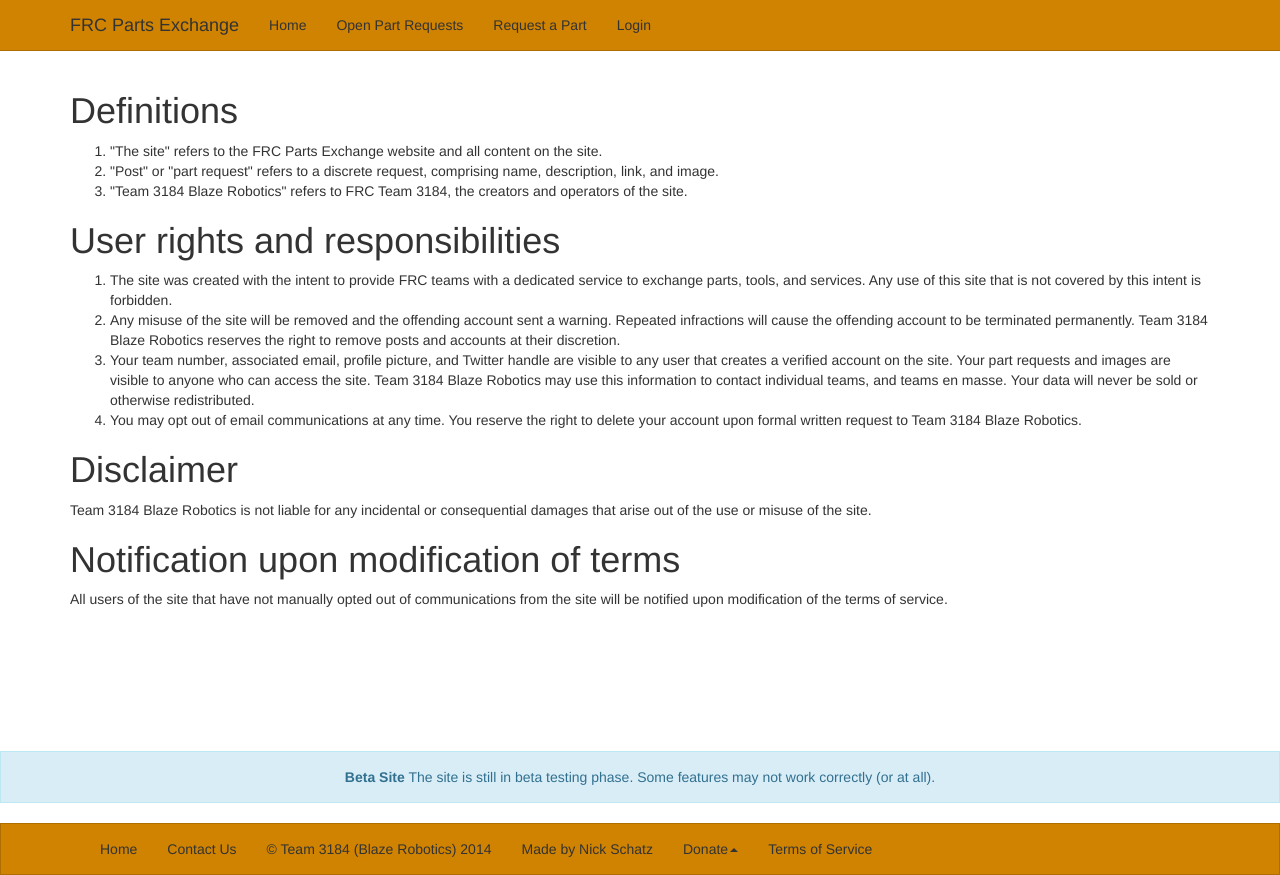
After one commit to FRC3184/partexchange, a PHP site: page /tos.php in a window 1280 px wide. The commit adds this page. Run offline with PHP 8.4, Linux system fonts and the light colour scheme; a stand-in replaces the project's code that opens the database connection; some libraries are stand-ins or nearby versions.

Commit message:
Add TOS and fix minor bugs

```diff
--- /dev/null
+++ b/_tos.html
@@ -0,0 +1,21 @@
+<h1>Definitions</h1>
+<p>
+<ol>
+	<li>"The site" refers to the FRC Parts Exchange website and all content on the site.</li>
+	<li>"Post" or "part request" refers to a discrete request, comprising name, description, link, and image.</li>
+	<li>"Team 3184 Blaze Robotics" refers to FRC Team 3184, the creators and operators of the site.</li>
+</ol>
+</p>
+<h1>User rights and responsibilities</h1>
+<p>
+<ol>
+	<li>The site was created with the intent to provide FRC teams with a dedicated service to exchange parts, tools, and services. Any use of this site that is not covered by this intent is forbidden.</li>
+	<li>Any misuse of the site will be removed and the offending account sent a warning. Repeated infractions will cause the offending account to be terminated permanently. Team 3184 Blaze Robotics reserves the right to remove posts and accounts at their discretion.</li>
+	<li>Your team number, associated email, profile picture, and Twitter handle are visible to any user that creates a verified account on the site. Your part requests and images are visible to anyone who can access the site. Team 3184 Blaze Robotics may use this information to contact individual teams, and teams en masse. Your data will never be sold or otherwise redistributed.</li>
+	<li>You may opt out of email communications at any time. You reserve the right to delete your account upon formal written request to Team 3184 Blaze Robotics.</li>
+</ol>
+</p>
+<h1>Disclaimer</h1>
+<p>Team 3184 Blaze Robotics is not liable for any incidental or consequential damages that arise out of the use or misuse of the site.</p>
+<h1>Notification upon modification of terms</h1>
+<p>All users of the site that have not manually opted out of communications from the site will be notified upon modification of the terms of service.</p>
--- a/account/create.php
+++ b/account/create.php
@@ -70,6 +70,9 @@
       </div>
       <div class="form-group">
         <div class="g-recaptcha" data-sitekey="6LcXGfwSAAAAACkoABhkFZWun5IgorYz0qgysE0K"></div>
+      </div>
+      <div class="form-group">
+      <span id="tos-warning">By clicking "Create Account" you agree to the <a href="/tos.php">Terms of Service</a> for the site</span>
       </div>
       <div class="col-lg-10 col-lg-offset-2">
             <input name="submt" type="submit" value="Create Account" class="btn btn-primary" />
--- a/lib/foot.html
+++ b/lib/foot.html
@@ -25,6 +25,7 @@
             <li><a href="/donate.php">To the site</a></li>
           </ul>
         </li>
+		<li><a href="/tos.php">Terms of Service</a></li>
       </ul>
     </div><!--/.nav-collapse -->
   </div>
--- a/lib/postPart.php
+++ b/lib/postPart.php
@@ -134,7 +134,7 @@
     header("Location: ../parts/index.php");
     }
     else {
-        header("Location: /account/create.php?err=1&txt=" . $resp->$errorCodes[0]);
+        header("Location: /parts/request.php?err=1&txt=" . $resp->$errorCodes[0]);
         exit;
     }
 }else{    //If the form button wasn't submitted go to the index page, or login page
--- /dev/null
+++ b/tos.php
@@ -0,0 +1,17 @@
+<!DOCTYPE html>
+<html>
+<head>
+    <title>Terms of Service</title>
+
+    <?php include("lib/head.html"); ?>
+</head>
+<body>
+    <?php include 'lib/navbar.php'; ?>
+
+	<div style="text-align:left;">
+    <?php include '_tos.html' ?>
+	</div>
+
+    <?php include 'lib/foot.html'; ?>
+</body>
+</html>
```
Also changed, not shown: lib/resetPassword.php (added, +36 -0 lines), lib/deletePart.php (line endings or trailing spaces), lib/mail.php (line endings or trailing spaces).
